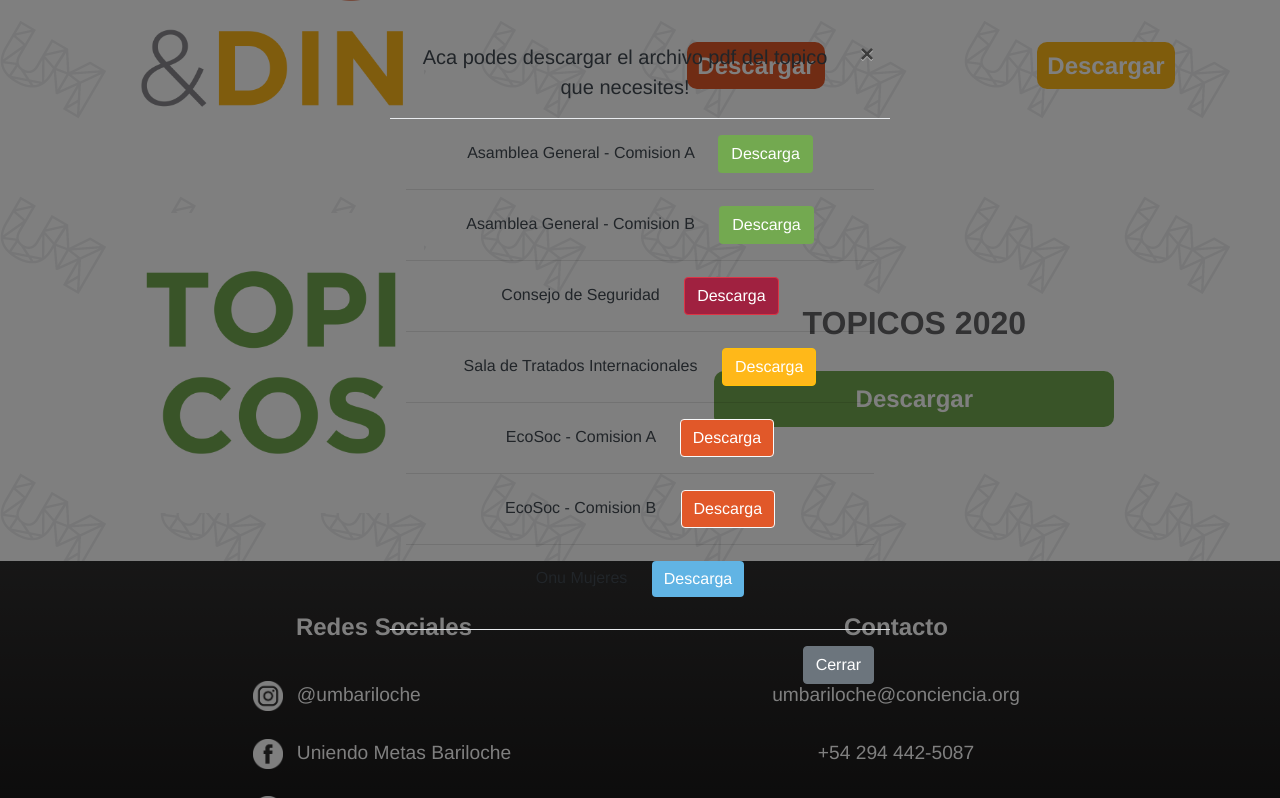
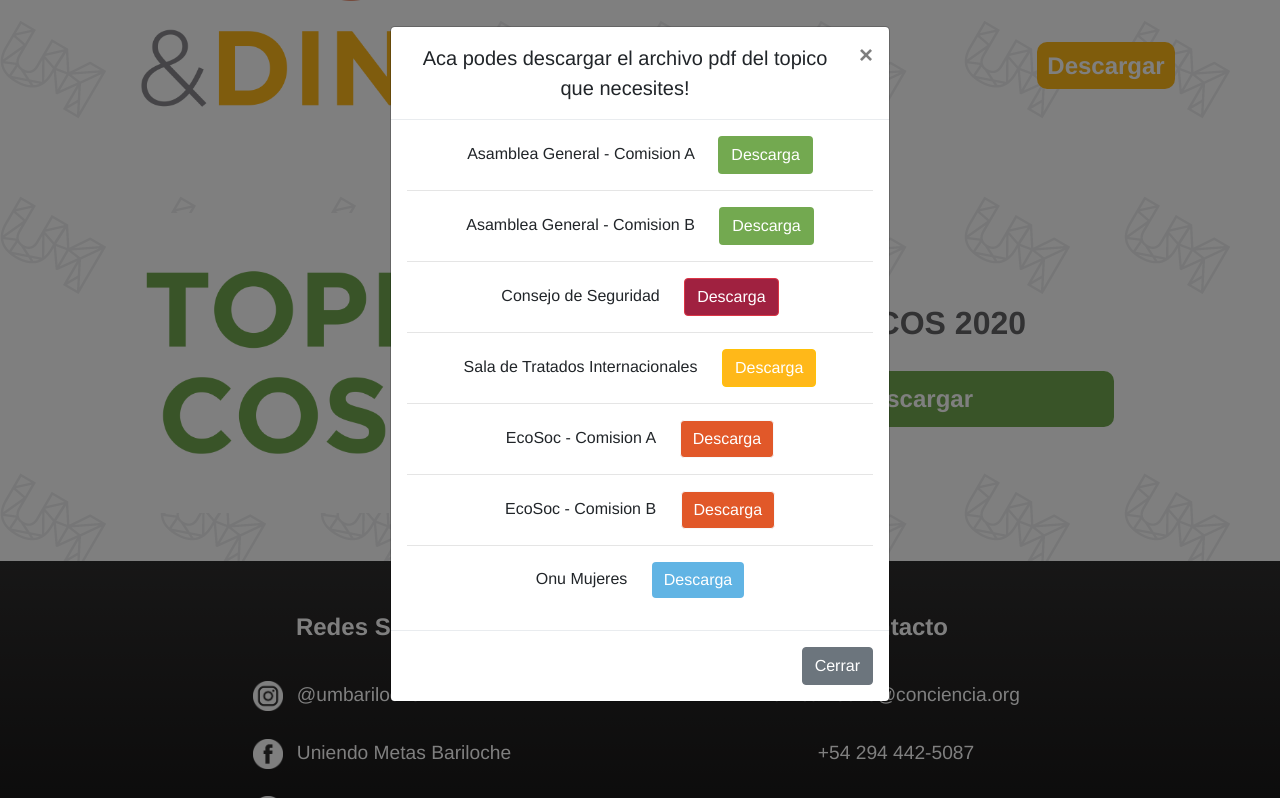
Before and after one commit to LucioT7/Uniendo-Metas-Bariloche, a plain HTML site: page Recursos.html in a window 1280 px wide. Both pictures are taken after a click on the button "Descargar". Shown: the part 1108-1906 px from the top of the page. Drawn offline with nearby package versions, Linux system fonts and the light colour scheme; files that its build step writes are made by us from their sources; files whose address does not match are found by name.

Commit message:
Update Recursos.html

```diff
--- a/Recursos.html
+++ b/Recursos.html
@@ -73,7 +73,7 @@
 					<!-- Modal -->
 					<div class="modal fade" id="exampleModal" tabindex="-1" aria-labelledby="exampleModalLabel" aria-hidden="true">
   					<div class="modal-dialog modal-dialog-scrollable">
-    					<div class="modal-content1">
+    					<div class="modal-content">
       						<div class="modal-header">
         						<h5 class="modal-title" id="exampleModalLabel">Aca podes descargar el archivo pdf del topico que necesites!</h5>
         						<button type="button" class="close" data-dismiss="modal" aria-label="Close">
```
